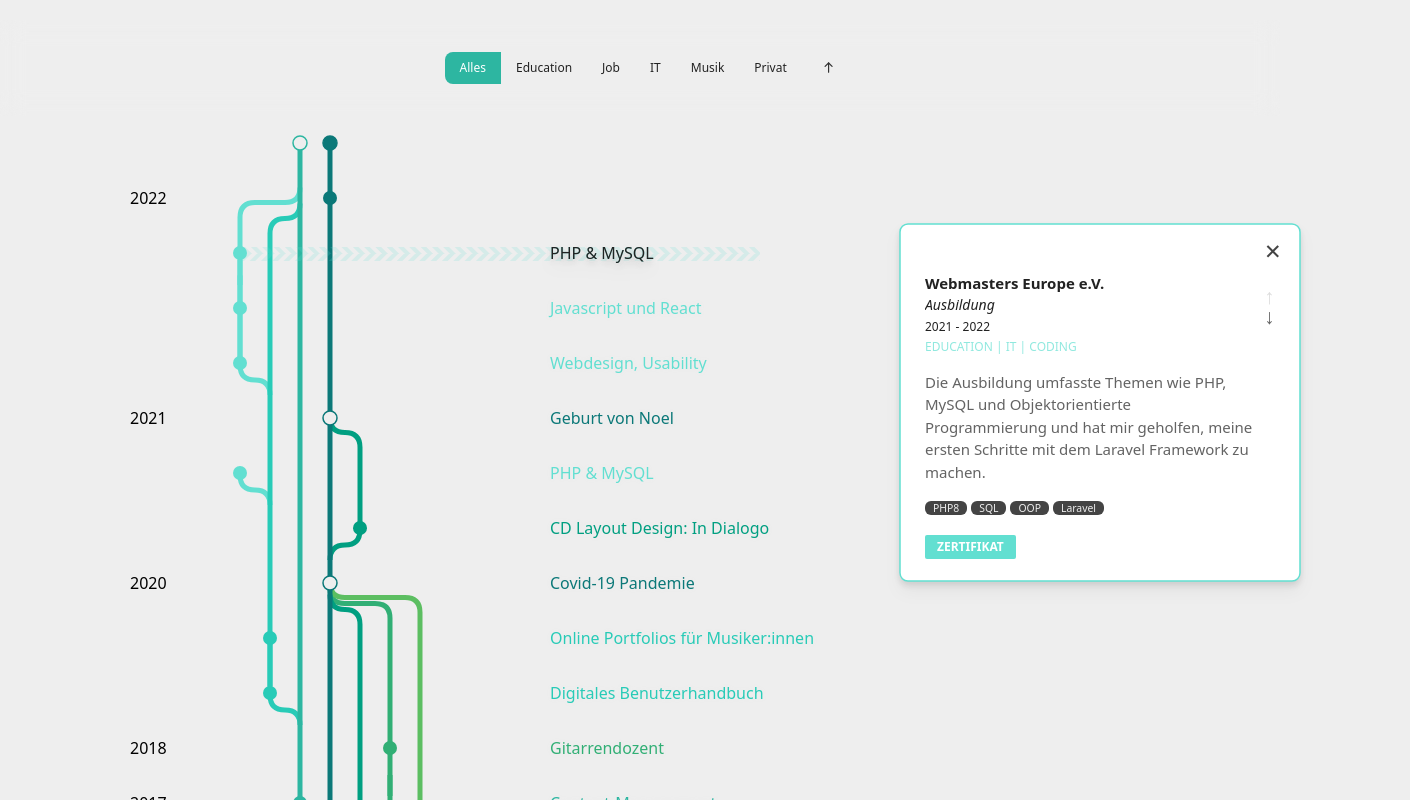
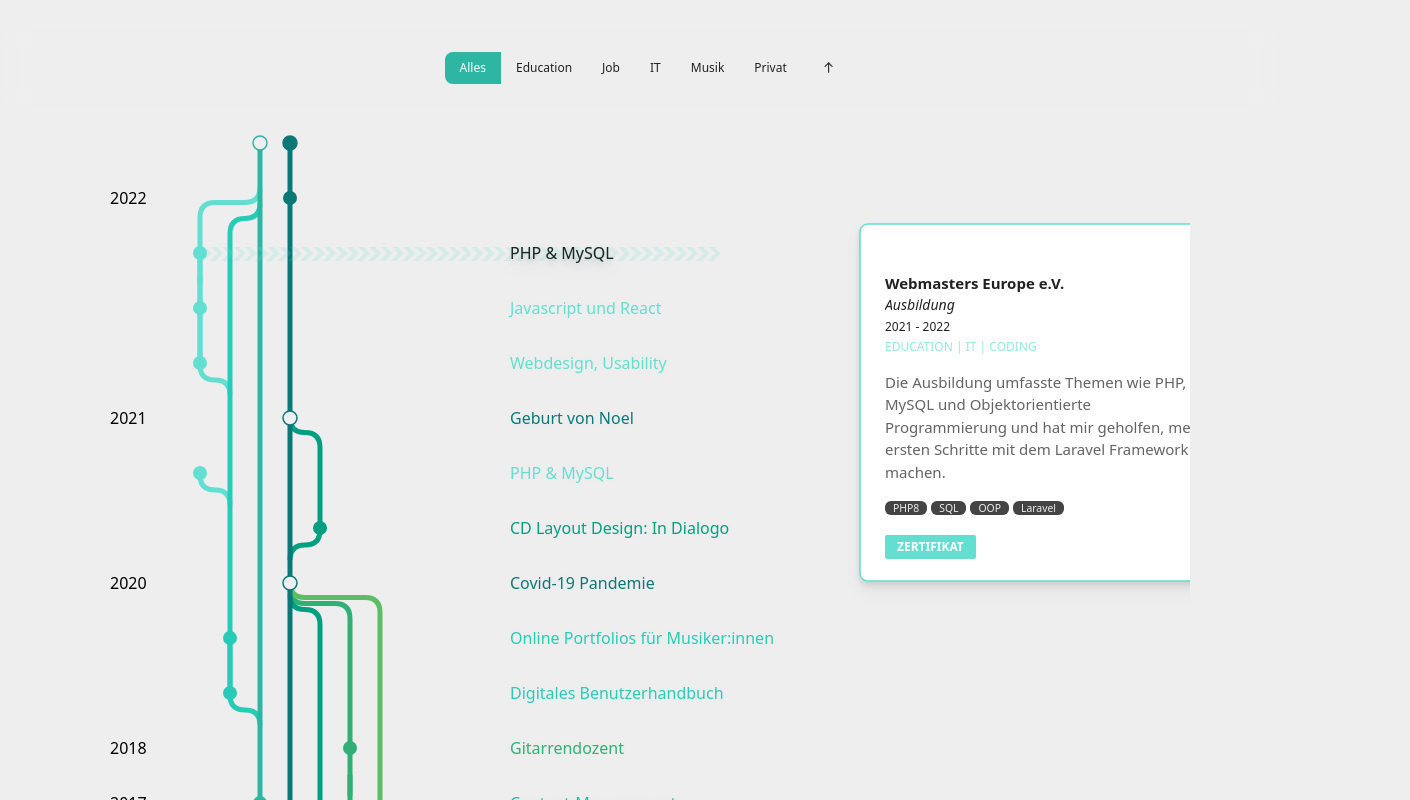
Before and after one commit to gabjuh/webdev-portfolio, a React (Vite) app: page / in a window 1280 px wide. Shown: the part 820-1620 px from the top of the page, 1410 px wide, since content can reach past the window. Built offline with nearby package versions, Linux system fonts and the light colour scheme.

Commit message:
add yearPos fn, add container to svg wrapper, finetune

```diff
--- a/src/components/CvTree.tsx
+++ b/src/components/CvTree.tsx
@@ -66,6 +66,7 @@ const CvTree: React.FC = ({ }) => {
   const getPopupHorizontalPosition = (): number => getPosition('popupPos', viewWidth) + timelineHorisontalPosition;
   const getTitleHorizontalPosition = (): number => getPosition('titlePos', viewWidth) + timelineHorisontalPosition;
   const getTextHorizontalPosition = (): number => getPosition('textPos', viewWidth) + timelineHorisontalPosition;
+  const getYearHorizontalPosition = (): number => getPosition('yearPos', viewWidth) + timelineHorisontalPosition;
 
 
   // Svg
@@ -315,7 +316,7 @@ const CvTree: React.FC = ({ }) => {
 
   // Get the vertical position of the popup, depending on the index
   // And increase it in mobile view to able to see the point
-  const getPopupVerticalPosition = (index: number): number => step * (index + 1) - 29 + (viewWidth < 860 ? step : 0);
+  const getPopupVerticalPosition = (index: number): number => step * (index + 1) - 29 + (viewWidth < 768 ? step : 0);
 
 
 
@@ -382,15 +383,16 @@ const CvTree: React.FC = ({ }) => {
         </div>
 
         {/* svg wrapper */}
-        <div className={`relative mx-auto pt-[100px] md:-translate-x-[115px] lg:-translate-x-[100px] xl:-translate-x-[80px] xl:w-[1000px] lg:w-[820px] md:w-[470px] w-[390px] z-0`} >
+        <div className={`relative container mx-auto pt-[100px] z-0`} >
+          {/* md:-translate-x-[115px] lg:-translate-x-[100px] xl:-translate-x-[80px] xl:w-[100%] lg:w-[820px] md:w-[470px] w-[390px]  */}
 
-          <div className="mx-auto w-[100%]">
-          </div>
           <svg
             height={svgHeight}
             width={svgWidth}
             className={`
-            w-[100vw]
+            w-[100%]
+            xl:w-[1200px]
+            mx-auto
             relative
             box-content
           `}
@@ -474,7 +476,7 @@ const CvTree: React.FC = ({ }) => {
                     <Year
                       content={content}
                       textColor={general.textColor}
-                      timelineHorisontalPosition={timelineHorisontalPosition}
+                      yearPos={getYearHorizontalPosition()}
                       y={yPos}
                       i={index}
                     />
```
